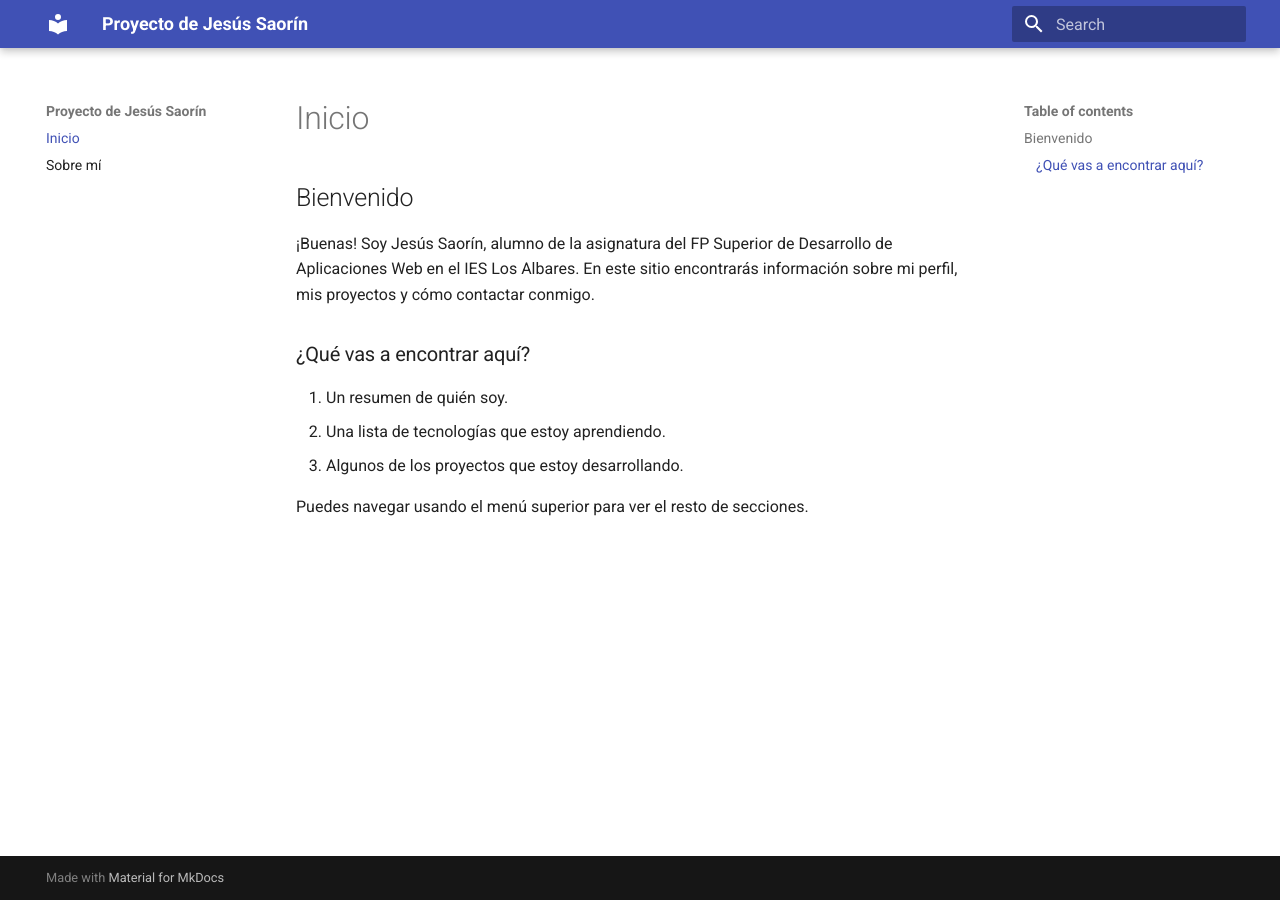
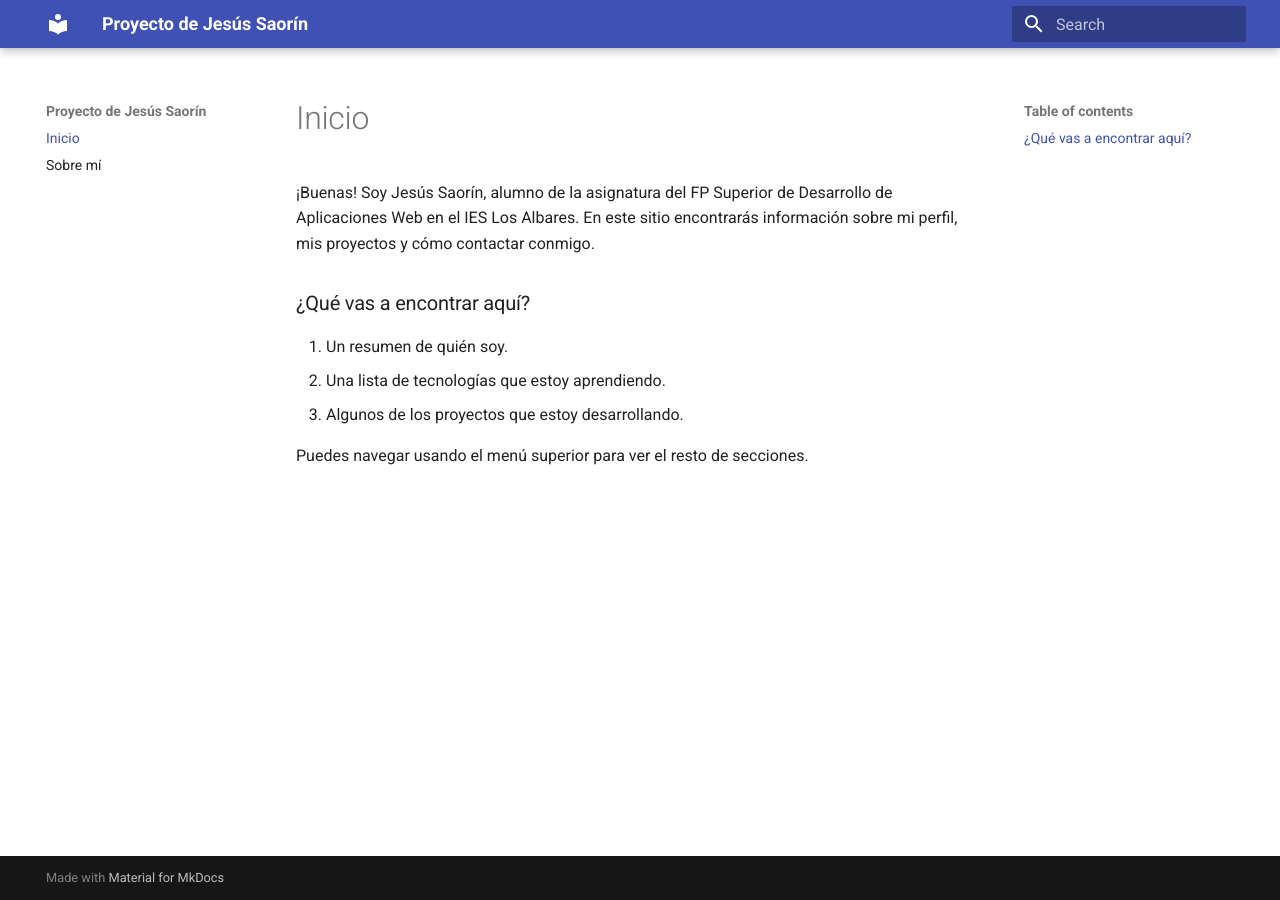
Before and after one commit to JSR94/proyecto-mkdocs, an MkDocs documentation site: the page built from docs/index.md, in a window 1280 px wide. Built offline with MkDocs 1.6.1 and Material for MkDocs 9.7.7, drawn with Linux system fonts in a browser that asks for light colours.

Commit message:
arreglo material

```diff
--- a/docs/index.md
+++ b/docs/index.md
@@ -1,5 +1,3 @@
-## Bienvenido
-
 ¡Buenas! Soy Jesús Saorín, alumno de la asignatura del FP Superior de Desarrollo de Aplicaciones Web en el IES Los Albares.
 En este sitio encontrarás información sobre mi perfil, mis proyectos y cómo contactar conmigo.
 
```
Also changed, not shown: docs/sobremi.md (+0 -2 lines), site/index.html.
